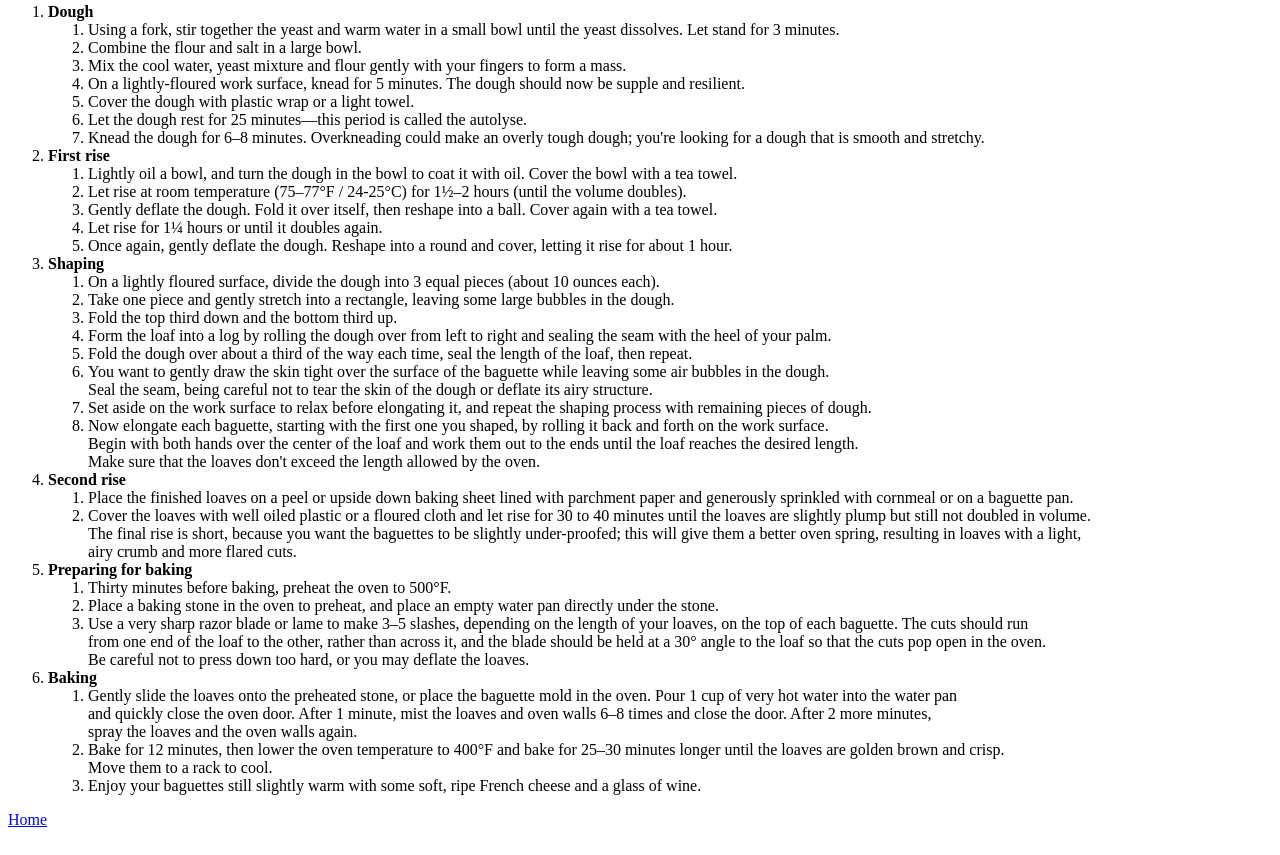
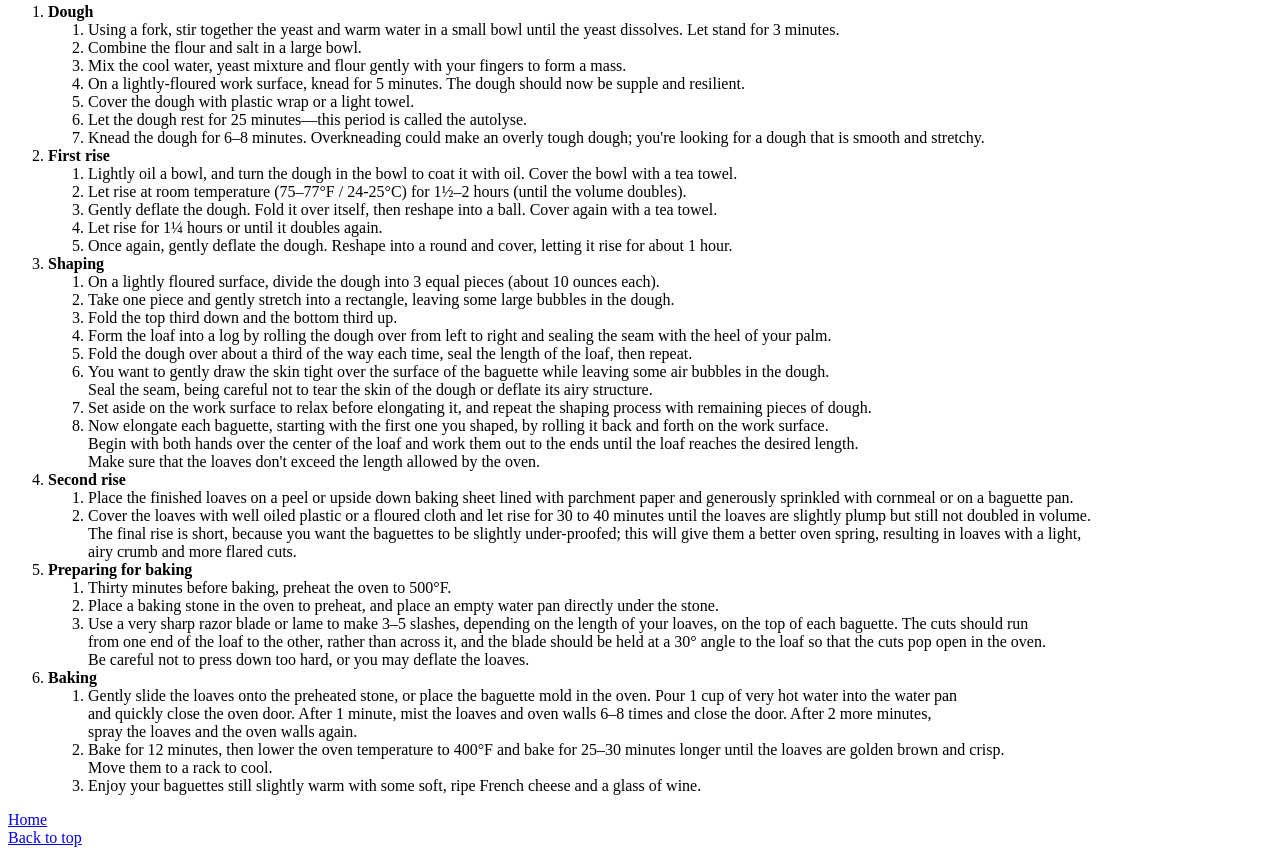
Before and after one commit to Sibdroid/odin-recipes, a plain HTML site: page recipes/baguette.html in a window 1280 px wide. Shown: the part 851-1706 px from the top of the page. Drawn offline with Linux system fonts and the light colour scheme.

Commit message:
feat: add back-to-top links to all recipes

```diff
--- a/recipes/baguette.html
+++ b/recipes/baguette.html
@@ -119,4 +119,6 @@
         </ol>
     </ol>
     <a href="../index.html">Home</a>
+    <br>
+    <a href="#">Back to top</a>
 </body>
```
Also changed, not shown: recipes/biscuits.html (+2 -0 lines), recipes/challah.html (+2 -0 lines).
